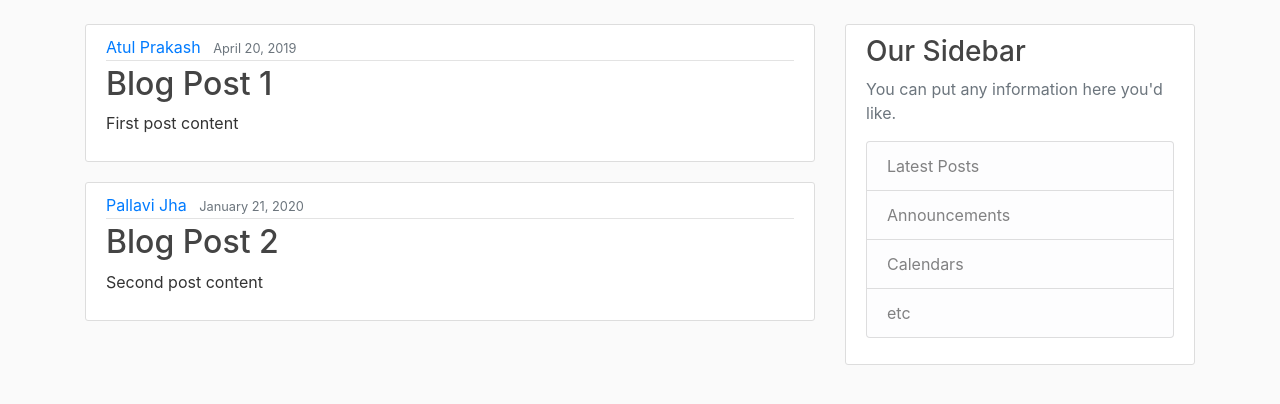
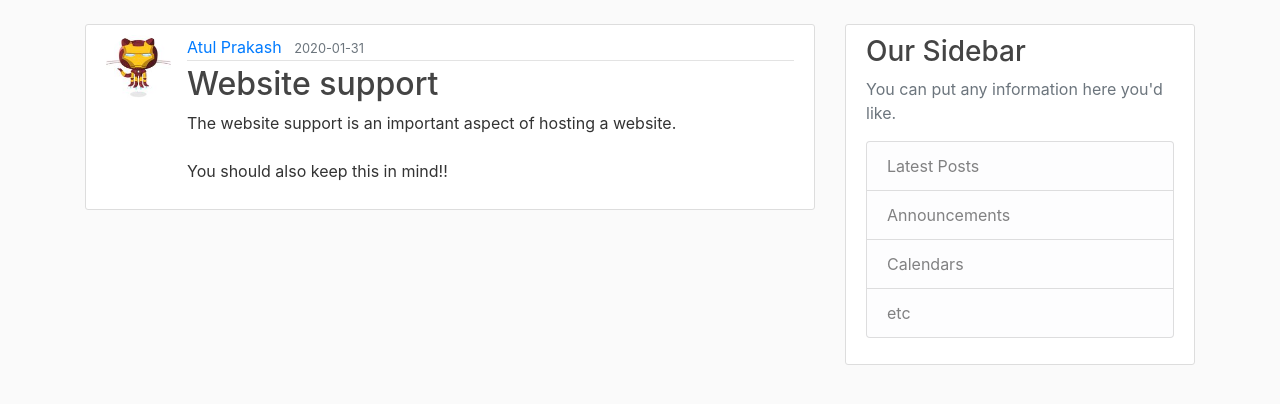
Before and after one commit to atulprakashjha/Atul_Blogs, a Flask app: page / in a window 1280 px wide. Shown: the part 56-460 px from the top of the page. Run offline with Flask 2, Linux system fonts and the light colour scheme; data comes from the database, SQL or seed files in the repository; both versions use the stored data as it was after the commit; some libraries are stand-ins or nearby versions.

Commit message:
Post update and delete

```diff
--- a/blog/routes.py
+++ b/blog/routes.py
@@ -8,25 +8,10 @@ from blog.models import User, Post
 from flask_login import login_user, current_user, logout_user, login_required
 
 
-posts = [
-    {
-        'author': 'Atul Prakash',
-        'title': 'Blog Post 1',
-        'content': 'First post content',
-        'date_posted': 'April 20, 2019'
-    },
-    {
-        'author': 'Pallavi Jha',
-        'title': 'Blog Post 2',
-        'content': 'Second post content',
-        'date_posted': 'January 21, 2020'
-    }
-]
-
-
 @app.route("/")
 @app.route("/home")
 def home():
+    posts = Post.query.all()
     return render_template('home.html', posts=posts)
 
 
@@ -42,10 +27,12 @@ def register():
     form = RegistrationForm()
     if form.validate_on_submit():
         hashed_password = bcrypt.generate_password_hash(form.password.data).decode('utf-8')
-        user = User(username=form.username.data, email=form.email.data, password=hashed_password)
+        user = User(username=form.username.data,
+                    email=form.email.data, password=hashed_password)
         db.session.add(user)
         db.session.commit()
-        flash('Your account has been created! You are now able to log in', 'success')
+        flash('Your account has been created! You are now able to log in',
+              'success')
         return redirect(url_for('login'))
     return render_template('register.html', title='Register', form=form)
 
@@ -62,7 +49,8 @@ def login():
             next_page = request.args.get('next')
             return redirect(next_page) if next_page else redirect(url_for('home'))
         else:
-            flash('Login Unsuccessful. Please check email and password', 'danger')
+            flash('Login Unsuccessful. Please check email and password',
+                  'danger')
     return render_template('login.html', title='Login', form=form)
 
 
@@ -102,7 +90,8 @@ def account():
     elif request.method == 'GET':
         form.username.data = current_user.username
         form.email.data = current_user.email
-    image_file = url_for('static', filename='profile/' + current_user.image_file)
+    image_file = url_for('static',
+                         filename='profile/' + current_user.image_file)
     return render_template('account.html', title='Account',
                            image_file=image_file, form=form)
 
@@ -112,7 +101,8 @@ def account():
 def new_post():
     form = PostForm()
     if form.validate_on_submit():
-        post = Post(title=form.title.data, content=form.content.data, author=current_user)
+        post = Post(title=form.title.data,
+                    content=form.content.data, author=current_user)
         db.session.add(post)
         db.session.commit()
         flash('Your post has been created!', 'success')
--- a/blog/templates/home.html
+++ b/blog/templates/home.html
@@ -2,12 +2,13 @@
 {% block content %}
     {% for post in posts %}
         <article class="media content-section">
+          <img class="rounded-circle article-img" src="{{ url_for('static', filename='profile/' + post.author.image_file) }}">
           <div class="media-body">
             <div class="article-metadata">
-              <a class="mr-2" href="#">{{ post.author }}</a>
-              <small class="text-muted">{{ post.date_posted }}</small>
+              <a class="mr-2" href="#">{{ post.author.username }}</a>
+              <small class="text-muted">{{ post.date_posted.strftime('%Y-%m-%d') }}</small>
             </div>
-            <h2><a class="article-title" href="#">{{ post.title }}</a></h2>
+            <h2><a class="article-title" href="{{ url_for('post', post_id=post.id) }}">{{ post.title }}</a></h2>
             <p class="article-content">{{ post.content }}</p>
           </div>
         </article>
```
Also changed, not shown: blog/templates/post.html (added, +39 -0 lines), blog/site.db.
